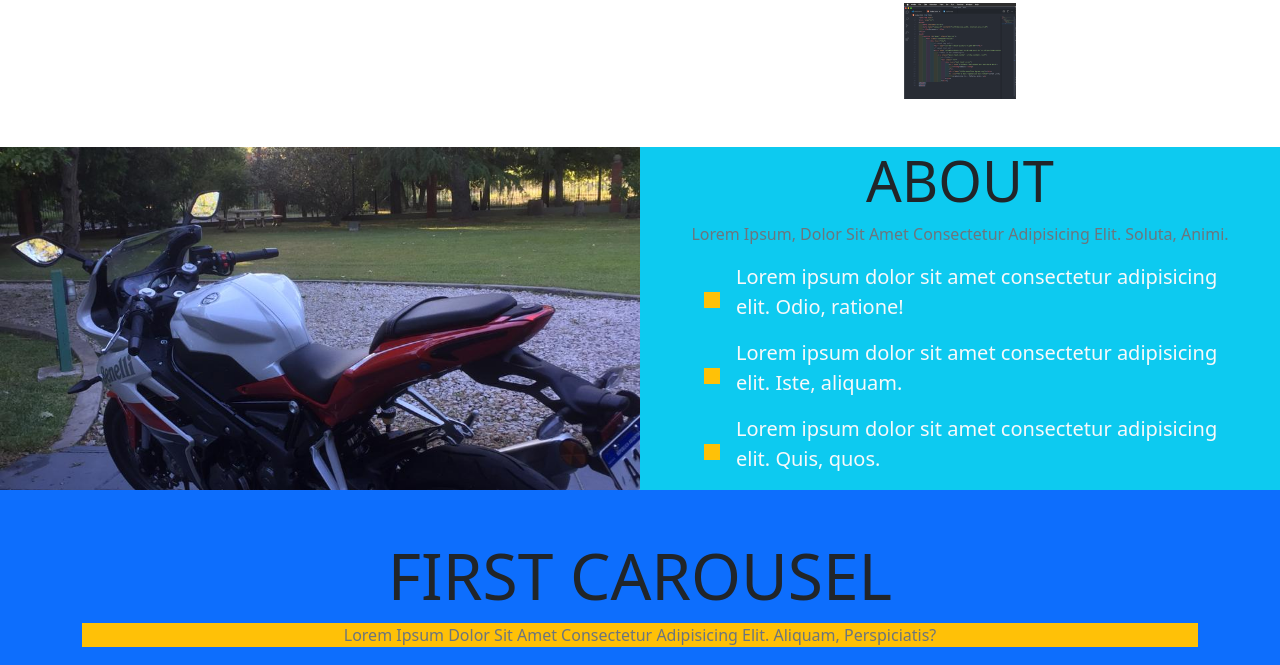
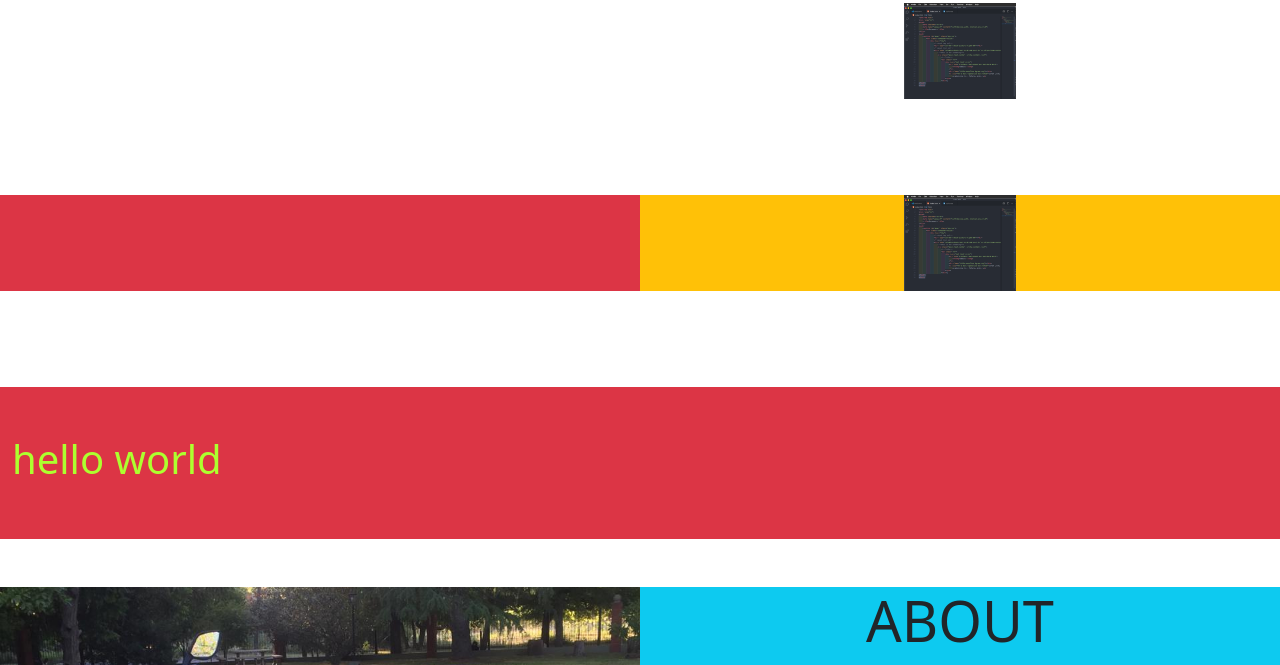
Before and after one commit to Fabiomaestri/test, a plain HTML site: page index.html in a window 1280 px wide. Shown: the part 636-1301 px from the top of the page. Drawn offline with nearby package versions, Linux system fonts and the light colour scheme.

Commit message:
correção da div

```diff
--- a/index.html
+++ b/index.html
@@ -82,6 +82,25 @@
             <div class="row">
                 <div class="col-6 py-5"></div>
                 <div class="col-6 py-5 img-2"></div>
+            </div>
+        </div>
+    </section>
+
+    <!-- ANOTHER SECTION -->
+    <section class="py-5">
+        <div class="container-fluid">
+            <div class="row bg-warning">
+                <div class="col-6 py-5 bg-danger"></div>
+                <div class="col-6 py-5 img-2"></div>
+            </div>
+        </div>
+    </section>
+
+    <!-- ANOTHER SECTION -->
+    <section class="py-5">
+        <div class="container-fluid">
+            <div class="row bg-danger py-5">
+                <h1>hello world</h1>
             </div>
         </div>
     </section>
--- a/style.css
+++ b/style.css
@@ -12,7 +12,7 @@ body{
 }
 
 h1{
-    color: crimson;
+    color: greenyellow;
 }
 
 .img-2 {
```
